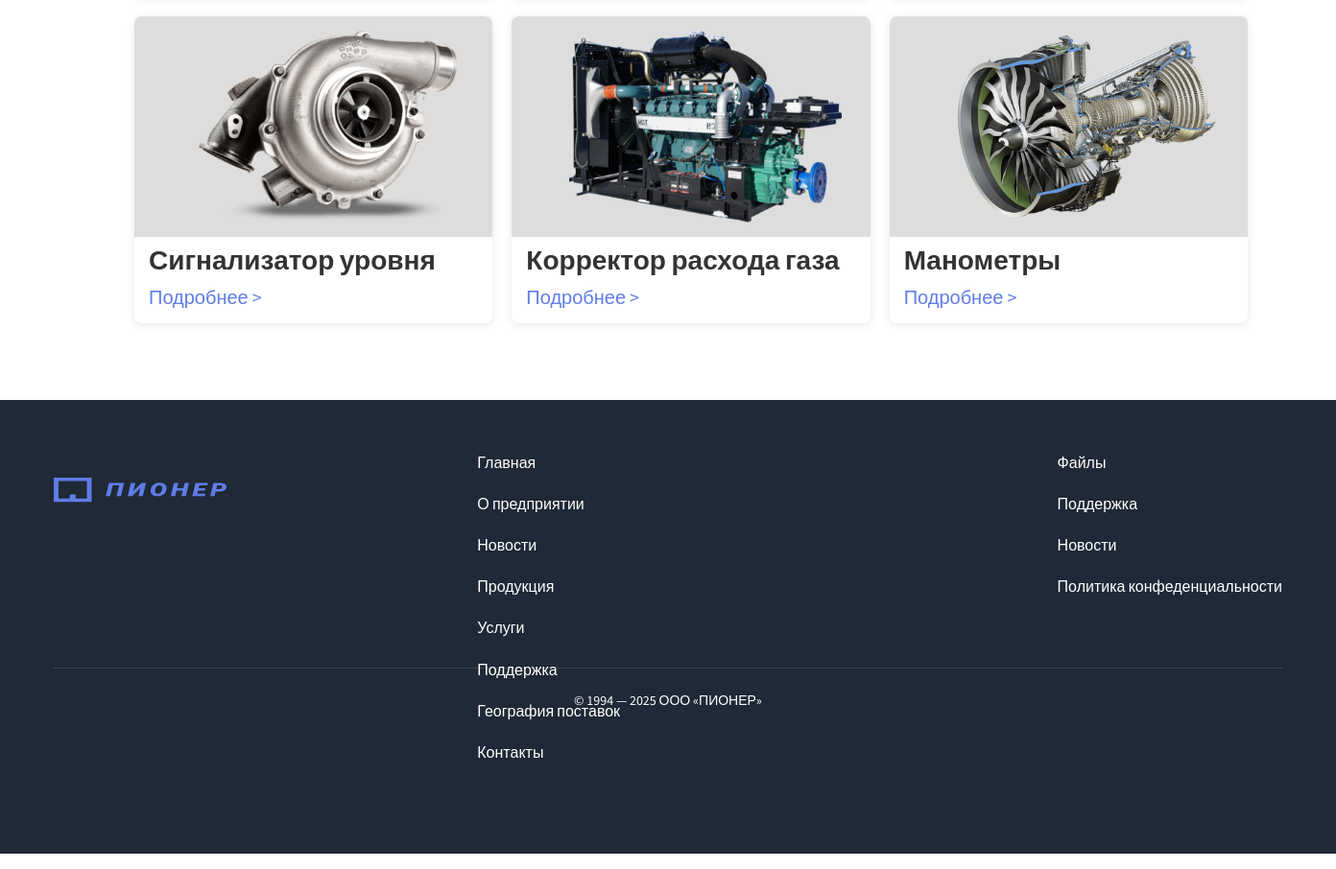
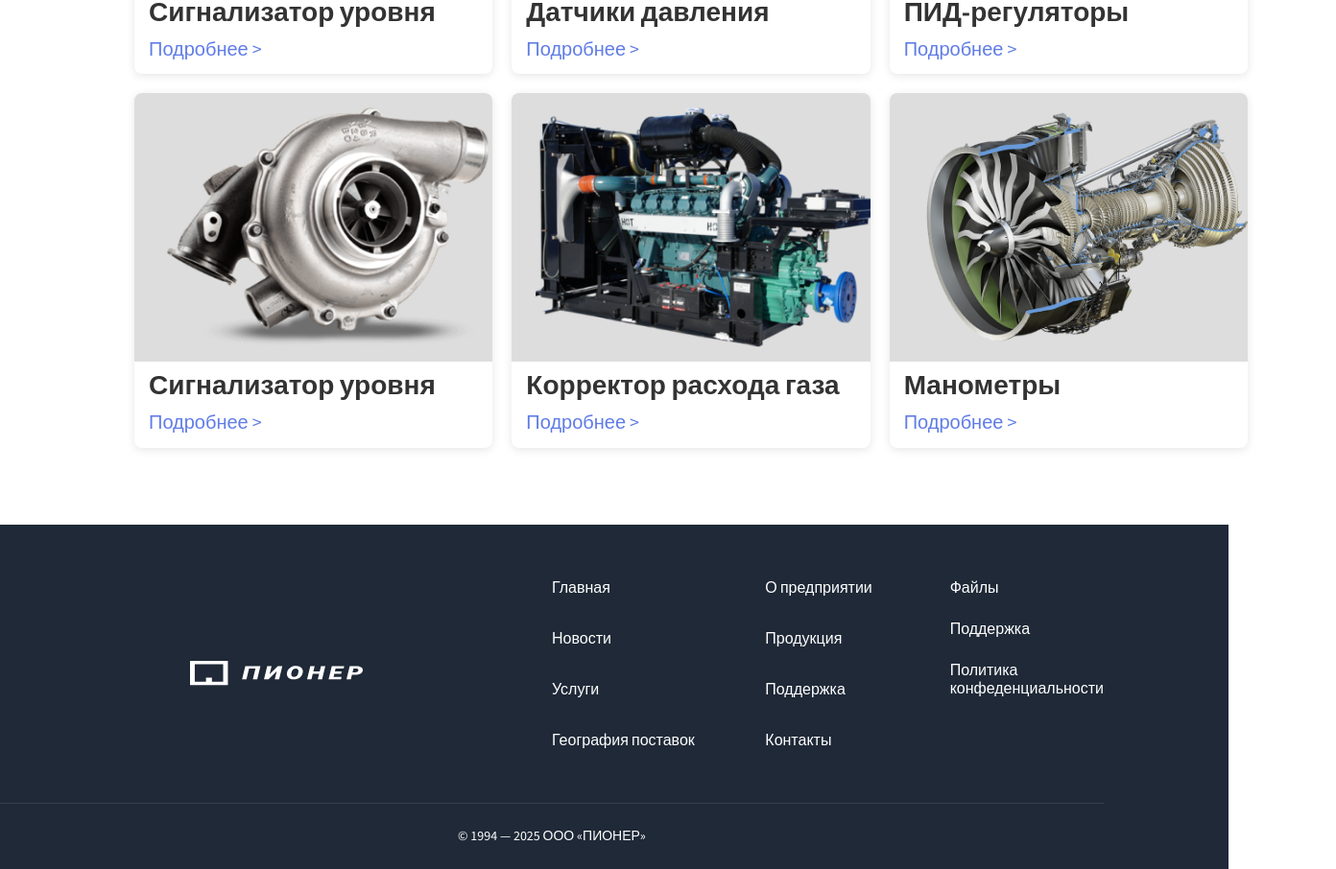
Before and after one commit to dionavut777/Project1, a plain HTML site: page index.html in a window 1280 px wide. Shown: the part 2061-2967 px from the top of the page at 96% size, 1392 px wide, since content can reach past the window. Drawn offline with nearby package versions, Linux system fonts and the light colour scheme.

Commit message:
Version1

```diff
--- a/index.html
+++ b/index.html
@@ -1,5 +1,5 @@
 <!DOCTYPE html>
-<html lang="en">
+<html lang="ru">
   <head>
     <meta charset="UTF-8" />
     <meta name="viewport" content="width=device-width, initial-scale=1.0" />
@@ -14,8 +14,6 @@
         color: #333333;
         line-height: 120%;
         min-height: 100vh;
-              display: flex;
-              flex-direction: column;
       }
 
       header {
@@ -25,43 +23,18 @@
         box-sizing: border-box;
       }
 
-            .main {
+      main {
         width: 1180px;
-              /* height: 121.74px; */
-              /* top: 23.26px; */
         margin: 80px 130px 0 130px;
         max-width: 100%;
       }
 
-            .block-img {
-              width: 200px; /* заданная ширина */
-              height: 194px; /* заданная высота */
-              object-fit: contain; /* сохраняет пропорции изображения */
-              display: block;
-              margin: 0 auto; /* центрирование изображения */
-              padding: 15px; /* отступы вокруг изображения */
-              opacity: 1; /* непрозрачность */
-              transform: rotate(0deg); /* угол поворота */
-            }
-
-            .content-about {
-              width: 1180px;
-              /* height: 602px;
-              top: 921px; */
-              /* left: 130px;
-              margin: 0 auto; */
+      footer {
+        background-color: #1f2937;
+        color: white;
         margin-top: 80px;
-              max-width: 100%; /* Добавить для адаптивности  */
-            }
-
-            .content-products {
-              width: 1180px;
-              /* height: 985px;
-              top: 1603px; */
-              left: 130px;
-              margin: 0 auto;
-              margin-top: 80px;
-              max-width: 100%; /* Добавить для адаптивности */
+        width: 1440px;
+        max-width: 100%;
       }
 
       /*Стили для header*/
@@ -85,16 +58,13 @@
         font-weight: 600;
       }
 
-
-
-
       nav {
         margin-top: 10px;
         border-top: 1px solid grey;
         width: 1180px;
         max-width: 100%;
         box-sizing: border-box;
-          overflow: hidden; /* Скрываем вылезающее */
+        overflow: hidden;
       }
 
       nav ul {
@@ -104,12 +74,12 @@
         width: 100%;
         padding: 0;
         margin: 0;
-          flex-wrap: nowrap; /* Запрещаем перенос */
+        flex-wrap: nowrap;
       }
 
       nav ul li {
         display: inline-block;
-          padding: 25px 15px; /* Уменьшил горизонтальные отступы */
+        padding: 25px 15px;
         white-space: nowrap;
         flex-shrink: 1;
         text-align: center;
@@ -138,7 +108,7 @@
         color: #607ce6;
         text-transform: uppercase;
         white-space: nowrap;
-          padding: 25px 10px !important; /* Меньшие отступы для кнопки */
+        padding: 25px 10px !important;
       }
 
       /* Адаптивное уменьшение отступов */
@@ -158,50 +128,8 @@
         }
       }
 
-
-
-      /*
-            nav {
-              margin-top: 10px;
-              border-top: 1px solid grey;
-
-
-              max-width: 100%;
-            }
-
-            nav ul {
-              list-style: none;
-              display: flex;
-              justify-content: space-between;
-            }
-
-            nav ul li:first-child {
-              padding-left: 0;
-            }
-            nav ul li {
-              display: inline-block;
-              padding: 25px;
-            }
-
-            nav ul li:hover {
-              cursor: pointer;
-              text-decoration: underline;
-            }
-
-            nav ul li.no-wrap {
-              white-space: nowrap;
-            }
-
-            .btn {
-              color: #607ce6;
-              text-transform: uppercase;
-              white-space: nowrap;
-            } */
-
-            /*Стили для header завершение*/
-
-            /* Стили для content-first начало*/
-
+      /* Стили для main */
+      /* Стили для content-first*/
       .content-first {
         display: flex;
         flex-wrap: wrap;
@@ -228,6 +156,7 @@
         font-weight: bold;
         line-height: 1;
       }
+
       .content-text {
         margin: 0;
         font-weight: normal;
@@ -241,7 +170,12 @@
         margin-top: 32px;
       }
 
-            /* Стили для content-first завершение */
+      /* Стили для ccontent-about */
+      .content-about {
+        width: 1180px;
+        margin-top: 80px;
+        max-width: 100%;
+      }
 
       .site-about-inner {
         display: flex;
@@ -277,18 +211,19 @@
 
       .img-about {
         width: 100%;
-          height: 250px;
+        height: 280px;
         background-color: #ddd;
         object-fit: cover;
         margin-top: 32px;
       }
 
       /* Стили для content-products */
-
-
-            .container {
-              max-width: 1200px;
+      .content-products {
+        width: 1180px;
+        left: 130px;
         margin: 0 auto;
+        margin-top: 80px;
+        max-width: 100%;
       }
 
       .flex-container {
@@ -313,16 +248,15 @@
       }
 
       .block-img {
+        height: 250px; /* заданная высота */
+        object-fit: contain; /* сохраняет пропорции изображения */
+        display: block;
+        margin: 0 auto; /* центрирование изображения */
+        padding: 15px; /* отступы вокруг изображения */
+        opacity: 1; /* непрозрачность */
+              background-color: #ddd;
         width: 100%;
-              height: 200px;
-              background-color: #ddd;
-              display: flex;
-              align-items: center;
-              justify-content: center;
-              color: #666;
-              font-size: 14px;
       }
-
       .block-content {
         padding: 15px;
       }
@@ -336,7 +270,7 @@
 
       .block-link {
         display: inline-block;
-              color: #607CE6;
+        color: #607ce6;
         font-size: 20px;
         text-decoration: none;
         /* font-weight: bold; */
@@ -359,55 +293,44 @@
           flex: 0 0 100%;
         }
       }
-            /* Стили для content-products конец*/
-            /* Стили для footer начало*/
 
-            footer {
-              background-color: #1f2937;
-              color: white;
-              padding: 56px;
-              margin-top: 80px;
-              width: 1440px;
-              height: 361px;
-              max-width: 100%;
-            }
-
+      /* Стили для footer*/
       .container-footer {
-
-              /* margin: 0 auto;
-              padding: 0 1rem; */
+        margin: 0 auto;
+        padding-top: 56px;
+        padding-bottom: 24px;
+        padding-right: 130px;
       }
 
       .footer-content {
         display: flex;
+        flex-direction: row;
+        justify-content: space-between;
+        width: 100%;
+        height: 100%; /* Добавляем высоту для вертикального центрирования */
+      }
+
+      .footer-brand {
+        flex: 0 0 50%;
+        display: flex;
+        justify-content: center;
+        align-items: center; /* Центрируем по вертикали */
+      }
+
+      .logo-footer {
+        filter: brightness(0) invert(1); /* Делает лого белым */
+      }
+
+      .footer-links {
+        flex: 1;
+        display: flex;
         flex-direction: column;
       }
 
-            @media (min-width: 768px) {
-              .footer-content {
-                flex-direction: row;
-                justify-content: space-between;
-              }
-            }
-
-            .footer-brand {
-              margin-bottom: 1.5rem;
-            }
-
-            @media (min-width: 768px) {
-              .footer-brand {
-                margin-bottom: 0;
-              }
-            }
-      .footer-links {
-        width: 343px;
-        height: 191px;
-
-      }
-
-
-
       .footer-links ul {
+        display: grid;
+        grid-template-columns: 1fr 1fr; /* 2 колонки */
+        gap: 10px 30px; /* vertical horizontal */
         list-style: none;
         padding: 0;
         margin: 0;
@@ -416,22 +339,15 @@
       .footer-links li {
         margin-bottom: 24px;
       }
-            .footer-info{
+
+      .footer-info {
         width: 155;
         height: 124;
-left: 1130px;
+            }
 
-            }
-      .footer-info li{
+      .footer-info li {
         margin-bottom: 24px;
       }
-
-            .footer-links a {
-              color: white;
-              text-decoration: none;
-            }
-
-
 
       .footer-bottom {
         border-top: 1px solid #374151;
@@ -441,7 +357,7 @@ left: 1130px;
         font-size: 0.875rem;
       }
 
-            /* Стили для content-products конец*/
+     /* Стили для footer конец*/
     </style>
   </head>
   <body>
@@ -471,7 +387,6 @@ left: 1130px;
           <li>Поддержка</li>
           <li>География поставок</li>
           <li>Контакты</li>
-
           <li class="btn">
             <img src="./img/phone 1.svg" alt="phone" />Перезвоните мне
           </li>
@@ -621,8 +536,8 @@ left: 1130px;
       <div class="container-footer">
         <div class="footer-content">
           <div class="footer-brand">
-            <a class="logo" href="#"
-              ><img src="./img/logo.svg" alt="logo_info" />
+            <a class="logo-footer" href="#"
+              ><img src="./img/logo.svg" alt="logo_footer" />
             </a>
           </div>
 
@@ -643,8 +558,10 @@ left: 1130px;
             <ul>
               <li>Файлы</li>
               <li>Поддержка</li>
-              <li>Новости</li>
-              <li>Политика конфеденциальности</li>
+              <li>
+                Политика <br />
+                конфеденциальности
+              </li>
             </ul>
           </div>
         </div>
@@ -654,27 +571,5 @@ left: 1130px;
         </div>
       </div>
     </footer>
-
-    <!-- <div class="contact_info_container">
-        <div class="contact_info">
-          <span style="font-size: 14px">По вопросам и предложениям</span>
-          <br />
-          <a href="#" style="text-decoration: underline; font-size: 20px"
-            >pionerrr@examle.ru</a
-          >
-        </div>
-        <nav>
-        <ul>
-          <li>Главная</li>
-          <li class="no-wrap">О предприятии</li>
-          <li>Новости</li>
-          <li>Продукция</li>
-          <li>Услуги</li>
-          <li>Поддержка</li>
-          <li>География поставок</li>
-          <li>Контакты</li>
-
-        </ul>
-      </nav> -->
      </body>
 </html>
```
Lines whose indentation alone changed are shown as unchanged.
